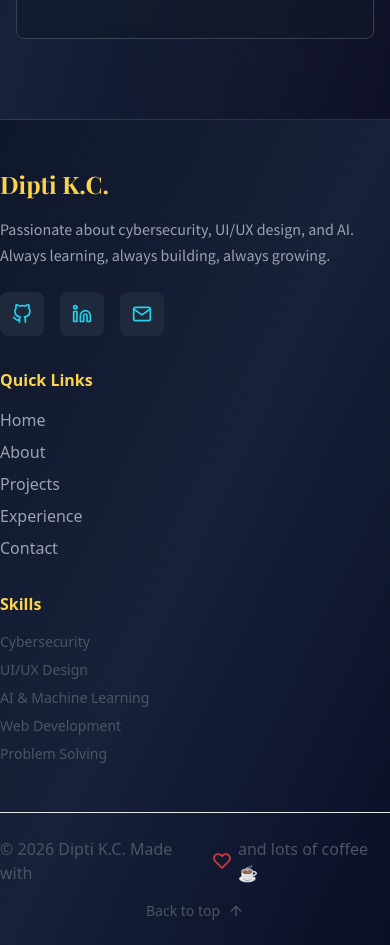
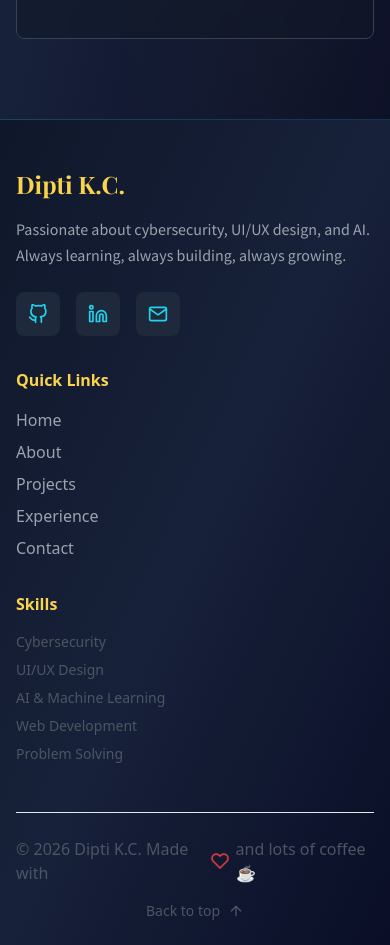
Before and after one commit to diptikc69/portfolio, a React (Vite) app in the folder frontend/: page / in a window 390 px wide. Shown: the part 9180-10125 px from the top of the page. Built offline with nearby package versions, Linux system fonts and the light colour scheme; the HTML template or start-up script is replaced by a standard one.

Commit message:
fix: add horizontal padding to footer on mobile

```diff
--- a/frontend/src/components/Footer.jsx
+++ b/frontend/src/components/Footer.jsx
@@ -46,7 +46,7 @@
 
   return (
     <footer className="bg-gradient-to-br from-dark-900 via-dark-850 to-charcoal-900 border-t border-cyan-400/20">
-      <div className="container-custom">
+      <div className="container-custom px-4 sm:px-6 lg:px-8">
         {/* Main Footer Content */}
         <div className="py-12">
           <div className="grid md:grid-cols-4 gap-8">
```
